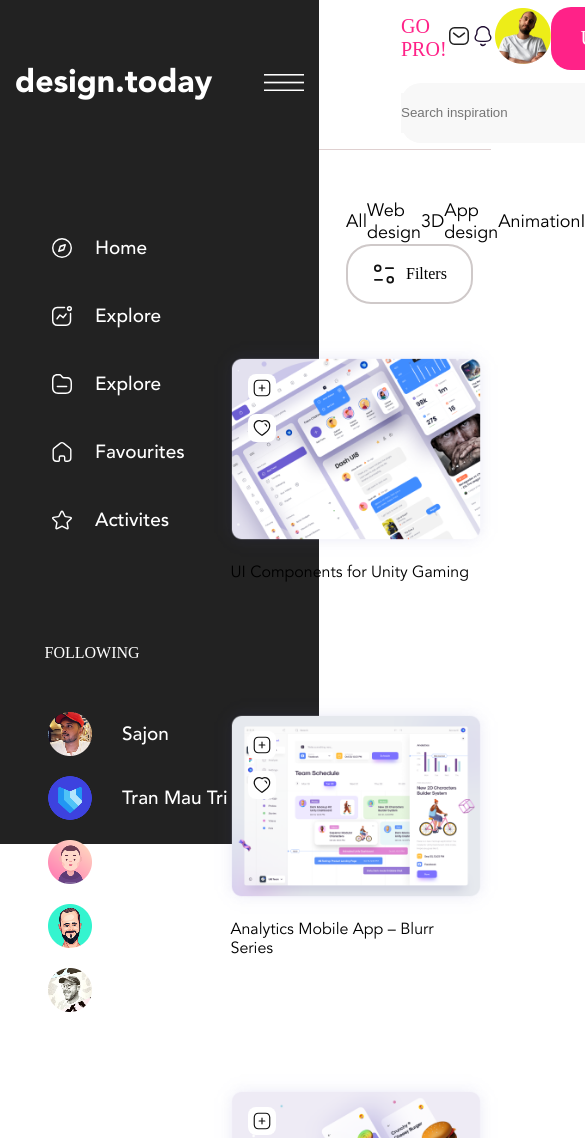
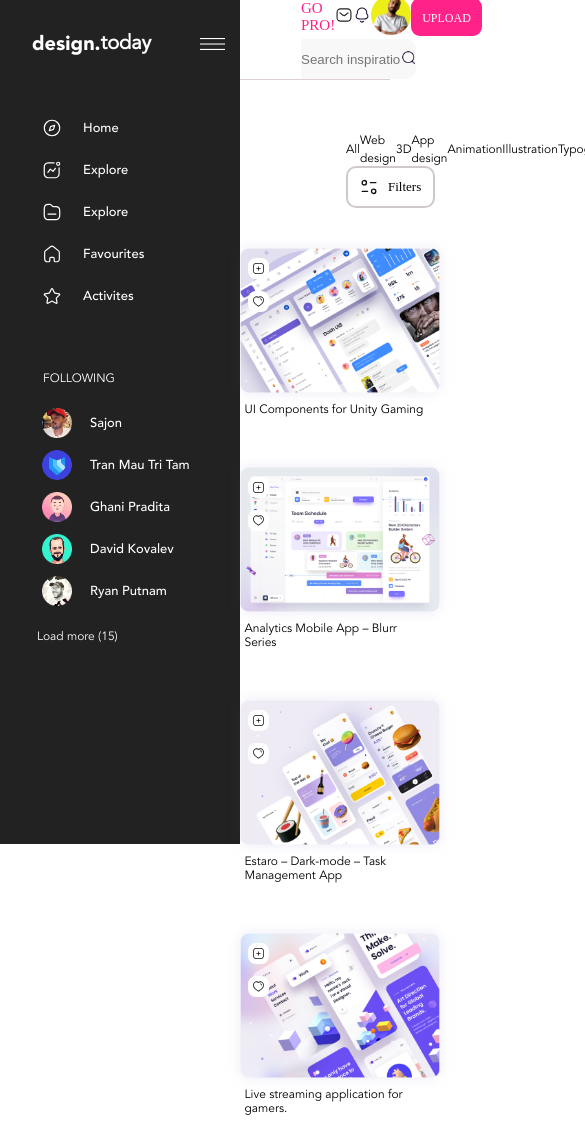
Before and after one commit to kkakuchaia/PROJECT, a plain HTML site: page index.html in a window 390 px wide. Shown: the top 1138 px of the page, 585 px wide, since content can reach past the window. Drawn offline with Linux system fonts and the light colour scheme.

Commit message:
Responsive at max-width 1366 pixels

```diff
--- a/css/style.css
+++ b/css/style.css
@@ -13,14 +13,14 @@ a{
     height: 100%;
 }
 h1{
+    font-size: 30px;
     color: white;
     font-family: "Avenir Black";
     display: flex;
     align-items: center;
 }
-h1 p{
+h1 span{
     font-family: 'Avenir LT Std book';
-    font-style: none;
 }
 .logo{
     display: flex;
@@ -31,7 +31,7 @@ h1 p{
 .logo img{
     height: 17px;
 }
-.folowers{
+.followers{
     align-items: flex-start;
 }
 .navbar ul{
@@ -54,17 +54,17 @@ h1 p{
     font-size: 19px;
     font-family: "Avenir Medium";
 }
-.folowers ul{
+.followers ul{
     margin-top:10px;
 }
-.folowers ul li{
+.followers ul li{
     padding: 10px 0;
     padding-left: 8px;
 }
-.folowers ul li a{
+.followers ul li a{
     margin-left:30px
 }
-.folowers p{
+.followers p{
     display: flex;
     max-width: 230px;
     width: 100%;
@@ -72,14 +72,16 @@ h1 p{
     color: white;
     margin-top: 60px;
     font-size: 16px;
+    font-family: 'Avenir LT Std book';
 }
-.folowers a{
+.followers a{
     display: flex;
     max-width: 230px;
     width: 100%;
     margin: 0 auto;
     color: white;
     font-size: 16px;
+    font-family: 'Avenir LT Std book';
 }
 /*header****************************************************/
 .header-bar{
@@ -363,10 +365,188 @@ footer{
 .individ-designers span:hover{
     background-color: #F2F2F2;
 }
-.folowers ul li a:hover{
+.followers ul li a:hover{
     font-size: 15px;
     transition-delay: 0.2s;
 }
 .react-button img:hover{
     padding: 2px;
 }
+/* responsive**************************************************************************************************/
+@media (max-width:1366px) {
+    .sidebar{
+        width: 240px;
+    }
+    h1{
+        font-size: 20px;
+        padding-left: 17px;
+    }
+    .logo img{
+        height: 12px;
+        width: 25px;
+    }
+    .logo{
+        padding-top: 30px;
+        padding-bottom: 50px;
+    }
+    .navbar ul {
+        padding: 0px 32px 0px 20px;
+    }
+    .navbar ul li{
+        padding: 11px 12px;
+        max-width: 210px;
+    }
+    .navbar ul li img{
+        height: 20px;
+    }
+    .navbar ul li a{
+        font-size: 13px;
+    }
+    .followers ul li img{
+        height: 30px;
+    }
+    .followers p {
+        margin-top: 55px;
+        font-size: 12px;
+        margin-left: 43px;
+    }
+    .followers ul{
+        margin-top: 10px;
+    }
+    .followers ul li{
+        padding: 12px 0px 0px 12px;
+    }
+    .followers ul li a {
+        margin-left: 18px;
+        font-size: 13px;
+    }
+    .load-more {
+            padding: 24px 32px;
+            font-size: 10px;
+    }
+    .followers a{
+        font-size: 12px;
+    }
+    /*header-bar/////////////////////////////////////////////////////*/
+    .header-bar {
+        display: flex;
+        flex-wrap: wrap-reverse;
+        align-items: center;
+        justify-content: space-between;
+        height: 80px;
+        padding-left: 300px;
+        padding-right: 2px;
+    }
+    .search-box{
+        height: 40px;
+        width: 250px;
+        border-radius: 10px;
+    }
+    .search-box a img{
+        height: 15px;
+    }
+    .search-box input{
+        width: 100px;
+        height: 40px;
+    }
+    .personal-side{
+        width: 400px;
+    }
+    .pink{
+        font-size: 15px;
+    }
+    .personal-side-img{
+        height: 18px;
+    }
+    .prophile-img{
+        height: 40px;
+    }
+    .upload-button a {
+        font-size: 12px;
+    }
+    .upload-button {
+        background-color: #FF2288;
+        border-radius: 9px;
+        padding: 10px 11px;
+    }
+    /*filters////////////////////////////////////////////////////*/
+    .filters {
+        display: flex;
+        width: 450px;
+    }
+    .filter-bar{
+        padding-right: 50px;
+    }
+    .filters a {
+        font-size: 12px;
+    }
+    .filter-button {
+        padding: 10px 12px;
+        border-radius: 10px;
+    }
+    .filter-button img{
+        height: 18px;
+    }
+    .filter-button p{
+        font-size: 13px;
+    }
+    /*middle-page/////////////////////////////////////////////////////*/
+    .main-info {
+        padding-right: 32px;
+    }
+    .first-sec img{
+        height: 165px;
+        width: 240px;
+    }
+    .main-info div p {
+        padding: 0 25px;
+        width: 230px;
+        font-size: 12px;
+    }
+    .react-button{
+        top: 20px;
+        left: 28px;
+    }
+    .react-button img{
+        height: 21px;
+        width: 21px;
+    }
+    .first-sec {
+        margin-bottom: 40px;
+    }
+    .main-align a{
+        margin-top: 40px;
+    }
+    .main-align a span {
+        padding: 12px 70px;
+        border-radius: 10px;
+        font-size: 12px;
+    }
+    /*top-designers section/////////////////////////////////////*/
+    .sec-designers {
+        padding: 70px 60px 70px 350px;
+    }
+    h3{
+        font-size: 22px;
+    }
+    .individ-designers img{
+        height: 90px;
+    }
+    .individ-designers a{
+        font-size: 14px;
+    }
+    .individ-designers p {
+        font-size: 11px;
+    }
+    .top-designers span {
+        padding: 11px 30px;
+    }
+    /*footer////////////////////////////////////////*/
+    footer {
+        padding: 70px 70px 70px 360px;
+    }
+    .footer-nav-bar {
+        padding-right: 0px;
+    }
+
+}
--- a/index.html
+++ b/index.html
@@ -12,7 +12,7 @@
 <body>
     <div class="sidebar">
         <div class="logo">
-            <h1>design.today</h1>
+            <h1>design.<span>today</span></h1>
             <img src="images/side bar images/Group 7.png" alt="icon">
         </div>
         <div class="navbar left-bar">
@@ -39,7 +39,7 @@
                 </li>
             </ul>
         </div>
-        <div class="navbar folowers">
+        <div class="navbar followers">
             <p>FOLLOWING</p>
             <ul>
                 <li>
@@ -63,7 +63,7 @@
                      <a href="#">Ryan Putnam</a>
                 </li>
             </ul>
-            <a href="#">Load more (15)</a>
+            <a class="load-more" href="#">Load more (15)</a>
         </div>
     </div>
     <header>
@@ -76,9 +76,9 @@
             </div>
             <div class="personal-side">
                 <a href="#" class="pink">GO PRO!</a>
-                <a href="#"><img src="images/Component 11 – 2.svg" alt=""></a>
-                <a href="#"><img src="images/Component 7 – 2.svg" alt=""></a>
-                <a href="#"><img src="images/Group 33.png" alt=""></a>
+                <a href="#"><img class="personal-side-img" src="images/Component 11 – 2.svg" alt=""></a>
+                <a href="#"><img class="personal-side-img" src="images/Component 7 – 2.svg" alt=""></a>
+                <a href="#"><img class="prophile-img" src="images/Group 33.png" alt=""></a>
                 <div class="upload-button"><a href="#" class="white">UPLOAD</a></div>
             </div>
         </div>
@@ -240,37 +240,36 @@
                 <a href="#">Code of conduct</a>
             </div>
             <div class="options">
-                <p>For designers</p>
-                <a href="#">Go Pro!</a>
-                <a href="#">Explore</a>
-                <a href="#">Design blog</a>
-                <a href="#">Overtime podcast</a>
-                <a href="#">Dribbble meetups</a>
-                <a href="#">Playoffs</a>
-                <a href="#">Weekly Warm-Up</a>
-                <a href="#">Code of conduct</a>
+                <p>Hire designers</p>
+                <a href="#">Post a job opening</a>
+                <a href="#">Post a freelance project</a>
+                <a href="#">Search for designers</a>
+                <a href="#"> </a>
+                <a href="#">Brands</a>
+                <a href="#"> </a>
+                <a href="#">Advertise with us</a>
+                <a href="#"> </a>
             </div>
             <div class="options">
-                <p>For designers</p>
-                <a href="#">Go Pro!</a>
-                <a href="#">Explore</a>
-                <a href="#">Design blog</a>
-                <a href="#">Overtime podcast</a>
-                <a href="#">Dribbble meetups</a>
-                <a href="#">Playoffs</a>
-                <a href="#">Weekly Warm-Up</a>
-                <a href="#">Code of conduct</a>
+                <p>Company</p>
+                <a href="#">About</a>
+                <a href="#">Careers</a>
+                <a href="#">Support</a>
+                <a href="#">Media kit</a>
+                <a href="#">Dribbble</a>
+                <a href="#">API</a>
+                <a href="#">Terms of service</a>
+                <a href="#">Privacy policy</a>
             </div>
             <div class="options">
-                <p>For designers</p>
-                <a href="#">Go Pro!</a>
-                <a href="#">Explore</a>
-                <a href="#">Design blog</a>
-                <a href="#">Overtime podcast</a>
-                <a href="#">Dribbble meetups</a>
-                <a href="#">Playoffs</a>
-                <a href="#">Weekly Warm-Up</a>
-                <a href="#">Code of conduct</a>
+                <p>Directories</p>
+                <a href="#">Top designers</a>
+                <a href="#">Top design teams</a>
+                <a href="#">Design jobs</a>
+                <a href="#">Tags</a>
+                <a href="#">Places</a>
+                <a href="#">Design assets</a>
+                <a href="#">Shop Creative Market </a>
             </div>
         </div>
         <div class="last-of-footer">
@@ -279,7 +278,7 @@
                 <img src="images/Component 13 – 2.svg" alt="">
                 <img src="images/Component 14 – 2.svg" alt="">
             </div>
-            <p>For Smartacademy</p>
+            <p>PROJECT</p>
         </div>
     </footer>
 </body>
```
